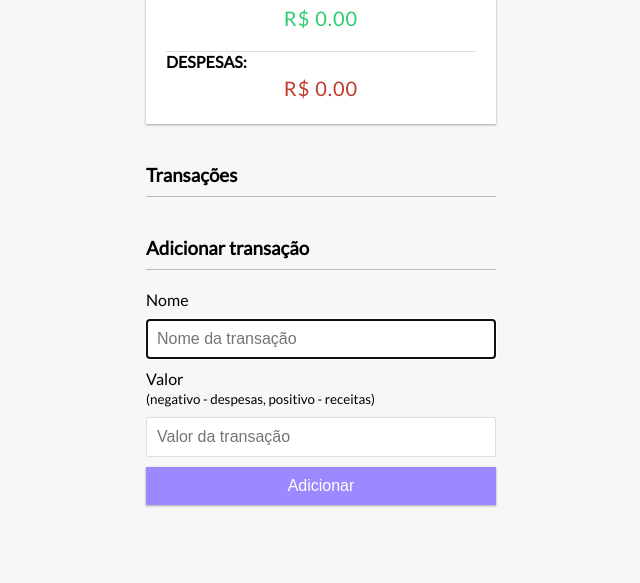
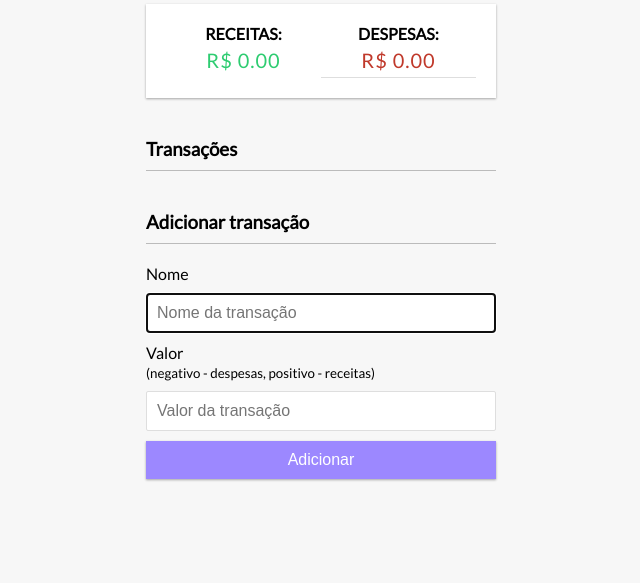
Before and after one commit to joao-code-web/controle-financeiro, a plain HTML site: page index.html in a window 1280 px wide. Shown: the part 217-800 px from the top of the page, without its empty margins (319-959 px from the left). Drawn offline with Linux system fonts and the light colour scheme.

Commit message:
Update style.css

```diff
--- a/style.css
+++ b/style.css
@@ -39,7 +39,6 @@ h3 {
 
 h4 {
   margin: 0;
-  text-align: left;
   text-transform: uppercase;
 }
 
@@ -48,7 +47,6 @@ h4 {
   box-shadow: var(--box-shadow);
   padding: 20px;
   display: flex;
-  flex-direction: column;
   justify-content: space-between;
   margin: 20px 0;
 }
@@ -59,17 +57,8 @@ h4 {
 }
 
 .inc-exp-container > div:nth-of-type(2) {
-  position: relative;
-  top: 1px;
-  border-top: 1px solid #dedede;
+  border-bottom: 1px solid #dedede;
 }
-
-.inc-exp-container > div {
-  width: 100%;
-  position: relative;
-  top: -15px;
-}
-
 .money {
   font-size: 20px;
   letter-spacing: 1px;
```
